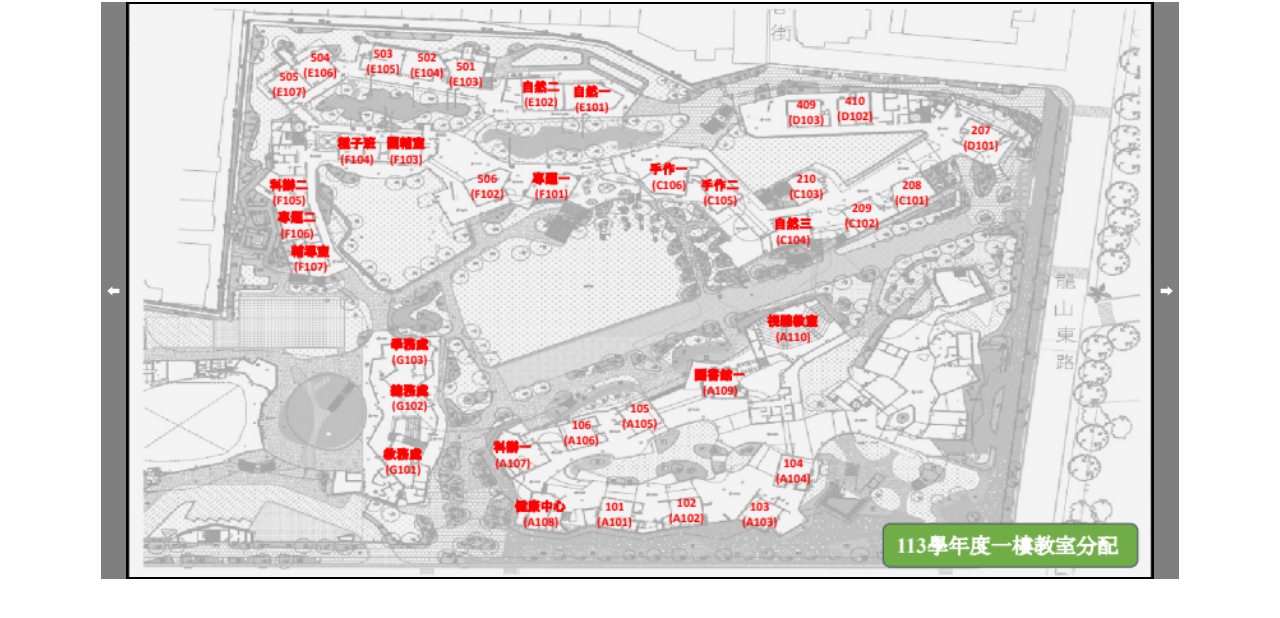
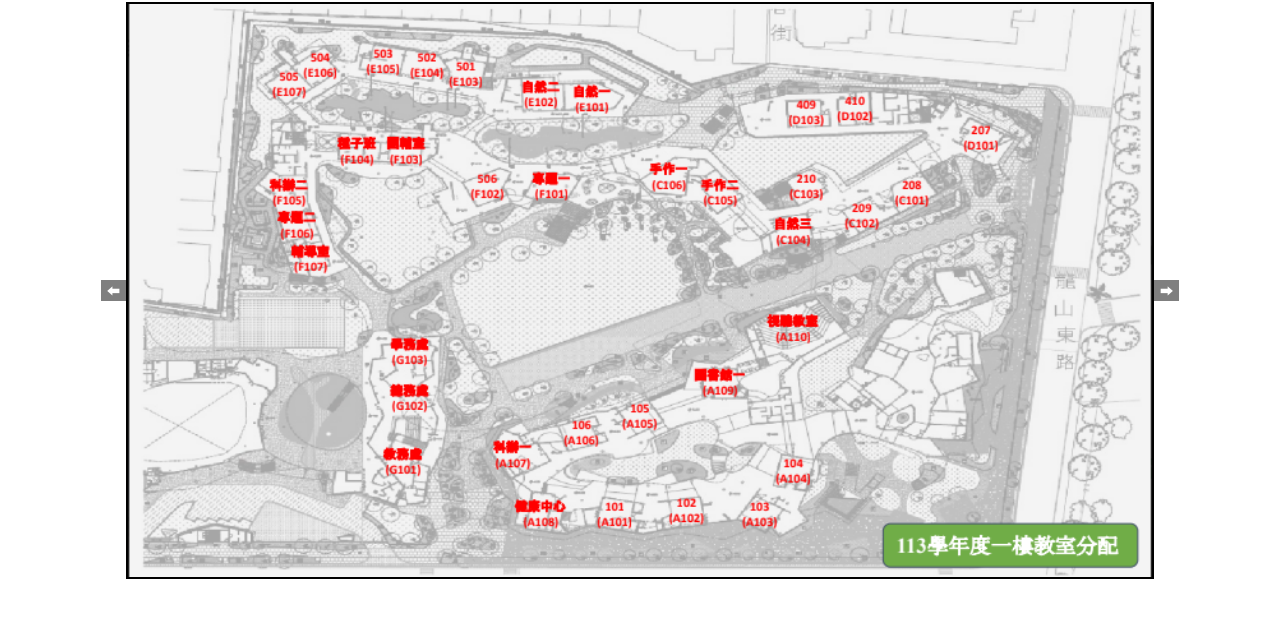
Before and after one commit to Jhanfong150983/IEL, a plain HTML site: page index.html in a window 1280 px wide. Shown: the part 148-766 px from the top of the page. Drawn offline with Linux system fonts and the light colour scheme.

Commit message:
Update index.html

```diff
--- a/index.html
+++ b/index.html
@@ -40,11 +40,15 @@
 
         /* 按鈕樣式 */
         .button{
+            height: 100%
+            font-size: 30px;
             background-color: rgba(0, 0, 0, 0.5);/* 背景顏色 */
             color: white;                        /* 元素顏色 */
             border: none;                        /* 邊框無*/
+            display: flex;
+            justify-content: center;             /* 讓圖案居中對齊 */
+            align-items: center;                 /* 讓圖案垂直居中 */
             cursor: pointer;                     /* 游標便手指頭 */
-            height: 100%
         }
 
     </style>
```
